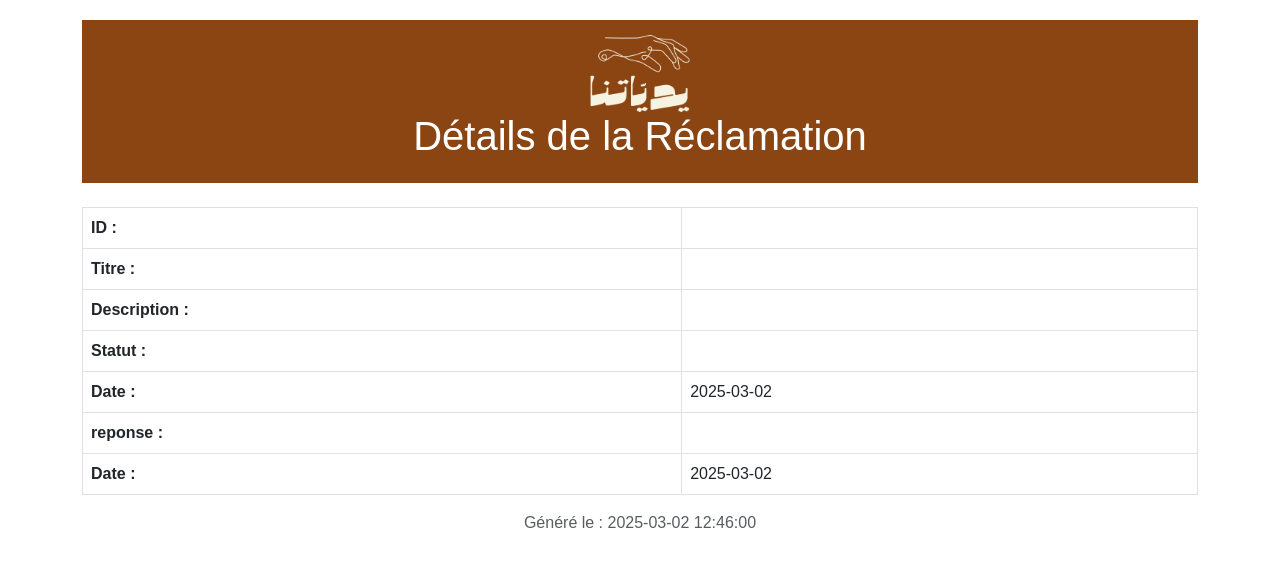
After one commit to ksouda/WebProject, a Symfony app: template templates/FrontOffice/HomePage/client/reclamation/reclamationPdf.html.twig in a window 1280 px wide. The commit adds this page. Shown: the top 567 px of the page. Run offline with Twig, Linux system fonts and the light colour scheme; the template is opened without the code that fills it, so the values that code supplies are empty; some libraries are stand-ins or nearby versions.

Commit message:
PDF_personalisé

```diff
--- a/compose.yaml
+++ b/compose.yaml
@@ -14,6 +14,8 @@ services:
       # - ./docker/db/data:/var/lib/postgresql/data:rw
 ###< doctrine/doctrine-bundle ###
 
+
+
 volumes:
 ###> doctrine/doctrine-bundle ###
   database_data:
--- /dev/null
+++ b/templates/FrontOffice/HomePage/client/reclamation/reclamationPdf.html.twig
@@ -0,0 +1,39 @@
+<!DOCTYPE html>
+<html lang="fr">
+<head>
+    <meta charset="UTF-8">
+    <meta name="viewport" content="width=device-width, initial-scale=1.0">
+    <title>Détails de la Réclamation</title>
+    <link rel="stylesheet" href="https://cdn.jsdelivr.net/npm/bootstrap@5.3.0/dist/css/bootstrap.min.css">
+    <style>
+        body { font-family: Arial, sans-serif; }
+        .container { margin-top: 20px; }
+        .header { background-color: #8B4513; color: white; padding: 15px; text-align: center; }
+        .logo { max-width: 100px; }
+    </style>
+</head>
+<body>
+
+<div class="container">
+    <div class="header">
+        <img src="{{ asset('img/logo 2.png') }}" class="logo" alt="Logo">
+
+
+        <h1>Détails de la Réclamation</h1>
+    </div>
+
+    <table class="table table-bordered mt-4">
+        <tr><th>ID :</th><td>{{ reclamation.id }}</td></tr>
+        <tr><th>Titre :</th><td>{{ reclamation.titre }}</td></tr>
+        <tr><th>Description :</th><td>{{ reclamation.description }}</td></tr>
+        <tr><th>Statut :</th><td>{{ reclamation.statut }}</td></tr>
+        <tr><th>Date :</th><td>{{ reclamation.dateReclamation|date('Y-m-d') }}</td></tr>
+        <tr><th>reponse :</th><td>{{ reclamation.reponse.description }}</td></tr>
+        <tr><th>Date :</th><td>{{ reclamation.reponse.dateReponse|date('Y-m-d') }}</td></tr>
+    </table>
+
+    <p class="text-muted text-center">Généré le : {{ "now"|date("Y-m-d H:i:s") }}</p>
+</div>
+
+</body>
+</html>
--- a/templates/backoff/admin/reclamation/liste.html.twig
+++ b/templates/backoff/admin/reclamation/liste.html.twig
@@ -13,6 +13,8 @@
         </button>
       </div>
     </nav>
+
+
 
     <!-- partial:partials/_sidebar.html -->
     <div class="container-fluid page-body-wrapper">
```
Also changed, not shown: migrations/Version20250301132642.php (added, +33 -0 lines), migrations/Version20250301162158.php (added, +33 -0 lines), src/Controller/ReclamationController.php (+3 -24 lines), compose.override.yaml (line endings or trailing spaces), 1 other file.
